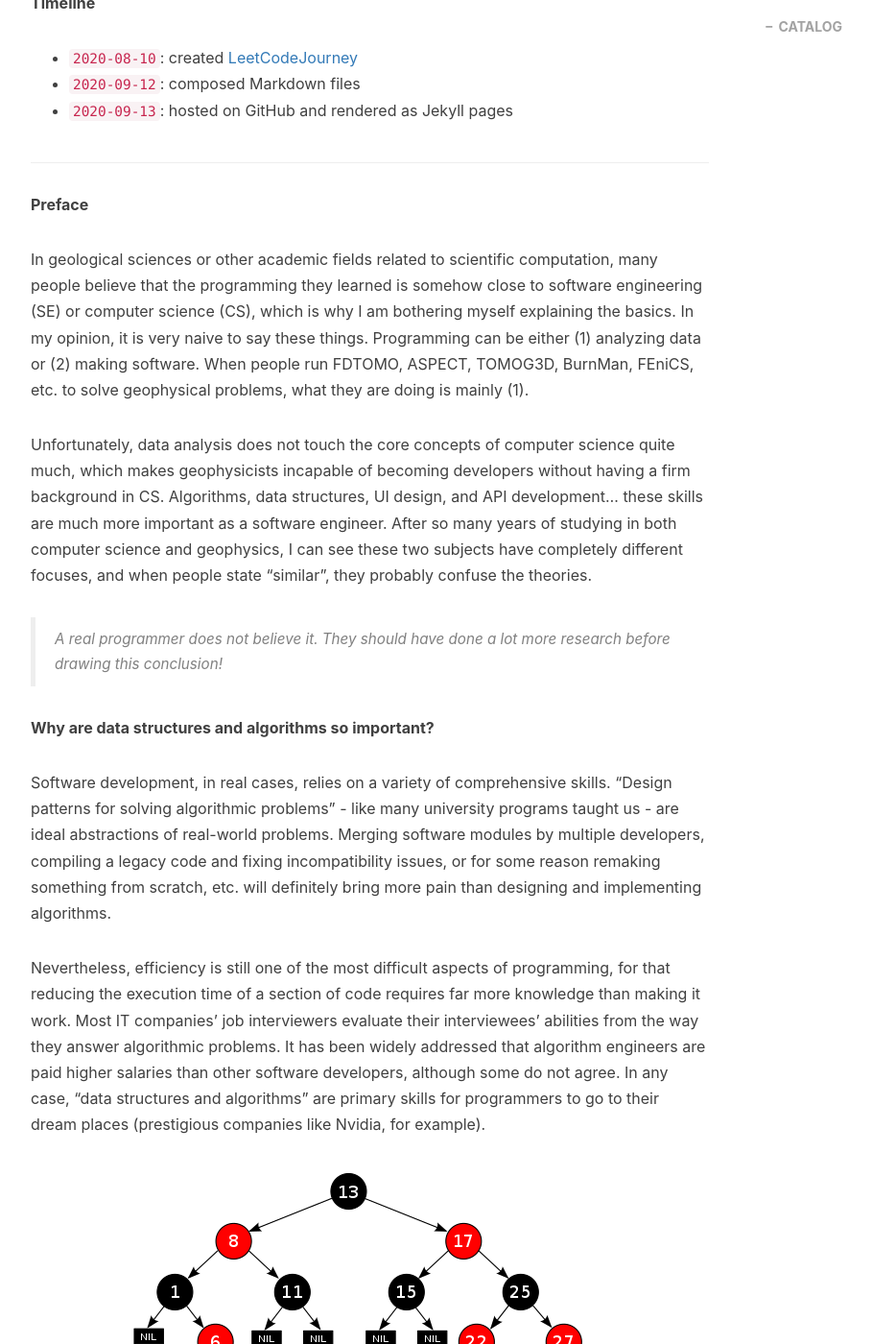
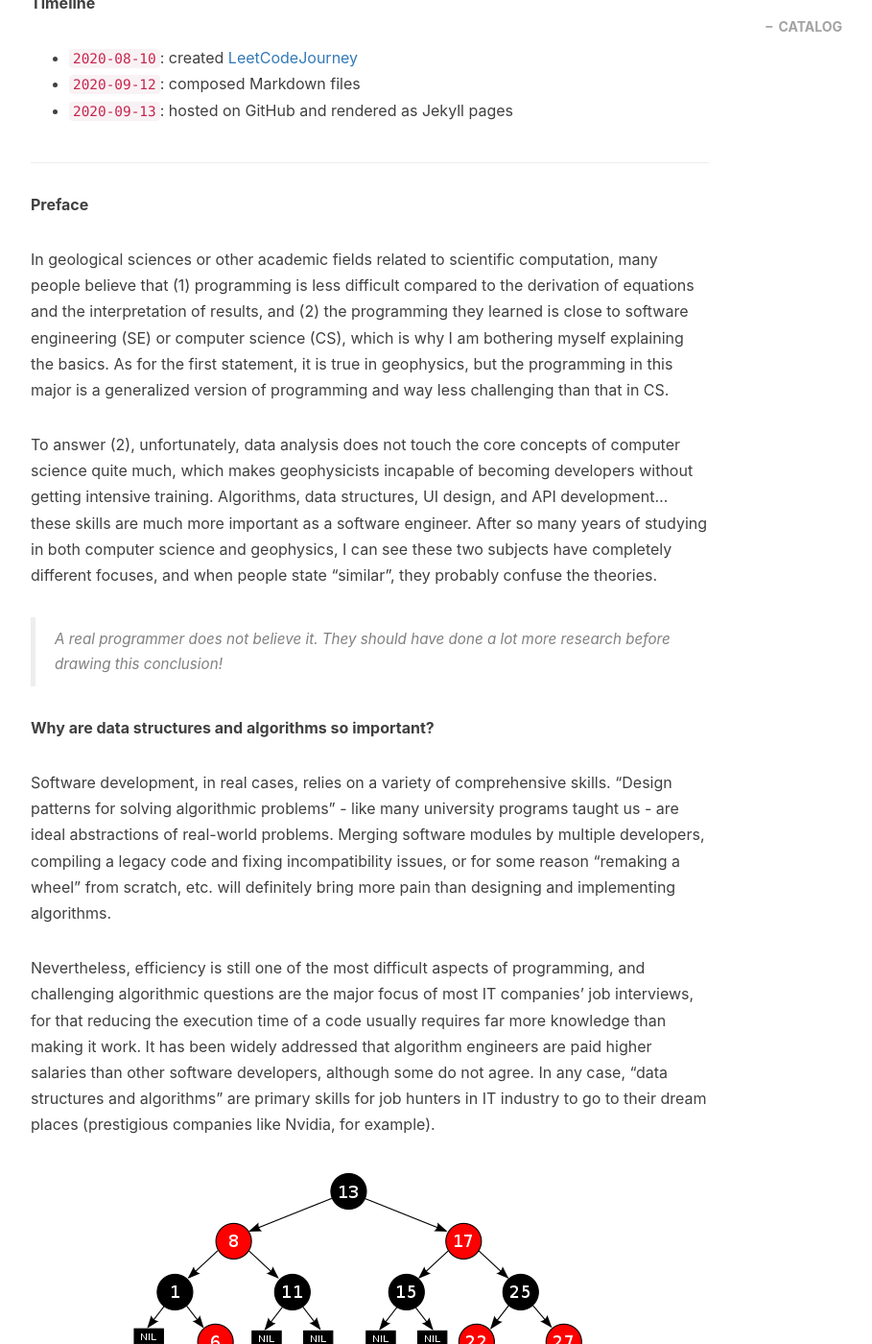
Before and after one commit to gengyu89/gengyu89.github.io, a Jekyll site: the page built from _posts/2020-09-13-leetcode-journey.markdown, in a window 1280 px wide and 1400 px high, scrolled down 643 px. Shown: the whole window at 96% size, without its empty margins (233-1142 px from the left). Built offline with Jekyll 4.4.1, drawn with Linux system fonts in a browser that asks for light colours; nearby versions of some CDN libraries; comment, search, counter and statistics services are not loaded; some of the changed text lies outside the part shown.

Commit message:
highly insultive

```diff
--- a/_posts/2020-06-05-sudoku-classical.markdown
+++ b/_posts/2020-06-05-sudoku-classical.markdown
@@ -28,7 +28,7 @@
 
 作为科班出身的 Computer Scientist，我一直希望以过来人身份澄清一些看法，谈一谈程序员之间怎么拼内功。换一个方式来讲，我 CSers 固然都是写代码的，你地球物理学家也算是写代码的，此 “编程” 与彼 “编程” 有何本质上区别？我系某大牛（张佳）相信 “地球物理学家能当程序员使”，用来回答 “地球物理专业学完是不是能当半个 CS 使？” 这个问题。无论其依据何在，这听起来似乎有点离谱。
 
-经我鉴定，该大牛之所谓 “编程爱好” 其实也就是说说而已，没怎么落实到行动上。恕在下直言一点事实，不带有任何偏见：**稍微做过一点调查的人，都不会得出这样的结论来**。Computer Scientists 研究的内容完全就跟地球物理学家两码事，这种差别绝非是普通人经过一两个月的自学能弥补（跨行业申请的难度，比一般人想象得要高）的。当程序员恐怕是行不了，真有这样的志向，从现在起一点一滴地积累才行得通呢！
+经我鉴定，该大牛之所谓 “编程爱好” 其实也就是说说而已，没看出有多大的热情。恕在下直言一点事实，不带有任何偏见：**稍微做过一点调查的人，都不会得出这样的结论来**。毫不留情地说，Computer Scientists 研究的内容基本上就是完全不同的概念，这种差别绝非是普通人经过一两个月的自学能够弥补（跨行业申请的难度，比一般人想象得要高）的。当程序员恐怕是行不了，真有这样的志向，从现在起一点一滴地积累才行得通呢！
 
 > 你明明不懂，还那么骄傲……
 
@@ -42,9 +42,9 @@
 
 <small>普林斯顿大学教授的神作（鄙人在加拿大时，这本书已经出到第四版，也是目前的最新版）</small>
 
-如果说要学好一门技能，九成靠的是自学的话，那往往这 10% 的引导和启发是最重要的。我那时所接触到的程序设计方法对我至今影响深刻，虽然这些训练只能让我成为一个新手，好在我走的是以算法为核心的正规化学习路线。Computer Science 如同纯数学，有原理有结论，是一门**理论性很强的研究型学科**。大多数国外大学的 CS 专业会把教学精力集中于算法，编程语言作为工具，需要自己去学。外行人眼中 “教会你熟练使用各种编程语言” 之理解，近乎和 “能用最基础的方法和最少量的公式还原一个三阶魔方” 差不多肤浅。
+如果说要学好一门技能，九成靠的是自学的话，那往往这 10% 的引导和启发是最重要的。我那时所接触到的程序设计方法对我至今影响深刻，虽然这些训练只能让我成为一个新手，好在我走的是以算法为核心的正规化学习路线。Computer Science 如同纯数学，有推导有结论，是一门**理论性很强的研究型学科**。大多数国外大学的 CS 专业会把教学精力集中于算法，编程语言作为工具，需要自己去学。外行人眼中 “教会你熟练使用各种编程语言” 之理解，近乎和 “能用最基础的方法和最少量的公式还原一个三阶魔方” 差不多肤浅。
 
-在我看来，ACM 一类的比赛尽管存在争议，对于大学生的程序设计能力是一种良好的训练。软件是由模块组成的 —— 不同人员开发的代码借由 API 相互调用、协同运作，只有当每一个部件都优化到位，才能将整体的性能发挥到极致。野路子上来的程序员表面上看起来什么都懂，内功拼起来差得很远。考虑到硬件的更新速度赶不上数据量的增长，从这个角度来讲，算法比赛和研究的意义始终不容忽略。我虽代表不了这个学科的最高水平，希望以数独为例，引出算法比赛里的一些非常基础的优化方法。
+广义地讲，如果把 “熟练地使用终端命令、脚本语言和入门水准的 C++ 完成数据处理” 也纳入编程的范畴，那么这些技术并没有触及 CS 的核心内容。在我看来，ACM 一类的比赛尽管存在争议，对于大学生的程序设计能力是一种良好的训练。软件是由模块组成的 —— 不同人员开发的代码借由 API 相互调用、协同运作，只有当每一个部件都优化到位，才能将整体的性能发挥到极致。野路子上来的程序员表面上看起来什么都懂，内功拼起来差得很远。考虑到硬件的更新速度赶不上数据量的增长，从这个角度来讲，算法比赛和研究的意义始终不容忽略。我虽代表不了这个学科的最高水平，希望以数独为例，引出算法比赛里的一些非常基础的优化方法。
 
 > 你确定自己真懂？
 
--- a/_posts/2020-09-13-leetcode-journey.markdown
+++ b/_posts/2020-09-13-leetcode-journey.markdown
@@ -23,25 +23,21 @@
 
 **Preface**
 
-In geological sciences or other academic fields related to scientific computation, many people believe that the programming they learned is somehow close to software engineering (SE) or computer science (CS), which is why I am bothering myself explaining the basics. In my opinion, it is very naive to say these things. Programming can be either (1) analyzing data or (2) making software. When people run FDTOMO, ASPECT, TOMOG3D, BurnMan, FEniCS, etc. to solve geophysical problems, what they are doing is mainly (1).
+In geological sciences or other academic fields related to scientific computation, many people believe that (1) programming is less difficult compared to the derivation of equations and the interpretation of results, and (2) the programming they learned is close to software engineering (SE) or computer science (CS), which is why I am bothering myself explaining the basics. As for the first statement, it is true in geophysics, but the programming in this major is a generalized version of programming and way less challenging than that in CS.
 
-Unfortunately, data analysis does not touch the core concepts of computer science quite much, which makes geophysicists incapable of becoming developers without having a firm background in CS. Algorithms, data structures, UI design, and API development... these skills are much more important as a software engineer. After so many years of studying in both computer science and geophysics, I can see these two subjects have completely different focuses, and when people state "similar", they probably confuse the theories.
+To answer (2), unfortunately, data analysis does not touch the core concepts of computer science quite much, which makes geophysicists incapable of becoming developers without getting intensive training. Algorithms, data structures, UI design, and API development... these skills are much more important as a software engineer. After so many years of studying in both computer science and geophysics, I can see these two subjects have completely different focuses, and when people state "similar", they probably confuse the theories.
 
 > A real programmer does not believe it. They should have done a lot more research before drawing this conclusion!
 
 **Why are data structures and algorithms so important?**
 
-Software development, in real cases, relies on a variety of comprehensive skills. "Design patterns for solving algorithmic problems" - like many university programs taught us - are ideal abstractions of real-world problems. Merging software modules by multiple developers, compiling a legacy code and fixing incompatibility issues, or for some reason remaking something from scratch, etc. will definitely bring more pain than designing and implementing algorithms.
+Software development, in real cases, relies on a variety of comprehensive skills. "Design patterns for solving algorithmic problems" - like many university programs taught us - are ideal abstractions of real-world problems. Merging software modules by multiple developers, compiling a legacy code and fixing incompatibility issues, or for some reason "remaking a wheel" from scratch, etc. will definitely bring more pain than designing and implementing algorithms.
 
-Nevertheless, efficiency is still one of the most difficult aspects of programming, for that reducing the execution time of a section of code requires far more knowledge than making it work. Most IT companies' job interviewers evaluate their interviewees' abilities from the way they answer algorithmic problems. It has been widely addressed that algorithm engineers are paid higher salaries than other software developers, although some do not agree. In any case, "data structures and algorithms" are primary skills for programmers to go to their dream places (prestigious companies like Nvidia, for example).
+Nevertheless, efficiency is still one of the most difficult aspects of programming, and challenging algorithmic questions are the major focus of most IT companies' job interviews, for that reducing the execution time of a code usually requires far more knowledge than making it work. It has been widely addressed that algorithm engineers are paid higher salaries than other software developers, although some do not agree. In any case, "data structures and algorithms" are primary skills for job hunters in IT industry to go to their dream places (prestigious companies like Nvidia, for example).
 
 ![rb_tree](/img/in-post/post-leetcode-journey/Red-black_tree_example.png)
 
-From the micro-level, concepts like graph theory and discrete mathematics<sup>[1]</sup> used by computer scientists determine
-how items/objects can be allocated in computer memories and
-how each record can be accessed from its neighbors, which usually results in an impact on execution efficiencies. Although this may not matter for small problems, the effect accumulates and eventually becomes significant as a project grows. Concerns about these aspects make CS/SE significantly different from other subjects that require code writing skills.
-
-[1] Compared to CS, the geophysical way of programming is much more intuitive. In most cases, you only need to transform some equations into source codes.
+<ins>Mercifully speaking, even if I consider "proficient usage of CLTs, scripting languages, and an intro-level C++ for scientific computation" as part of what people are doing in computer science, these skills do not make geophysicists qualified software engineers, either, for which I believe the criticism is legitimate.</ins> From the micro-level, concepts like graph theory and discrete mathematics used by computer scientists determine how items/objects can be allocated in computer memories and how each record can be accessed from its neighbors, which usually results in an impact on execution efficiencies. Although this may not matter for small problems, the effect accumulates and eventually becomes significant as a project grows. Concerns about these aspects make CS/SE significantly different from other subjects that require code writing skills.
 
 Thanks to the innovative application of Red-Black Trees (time complexity: O[log N]) in the Linux kernel, searching in a dataset containing 1,000,000,000 elements requires 30 comparisons only. In contrast, a naive approach (time complexity: O[N]) usually requires many more operations than this. Since 2012 while studying in Canada, I have been fascinated by many coding contests, including the most well-known [Google Code Jam](https://codingcompetitions.withgoogle.com/codejam). In the computer industry, many people like me believe that skills in writing efficient codes make a gigantic difference (not only for ACM, mainly), for which I have been working much harder on learning algorithms rather than the syntactic aspect of programming languages.
 
```
